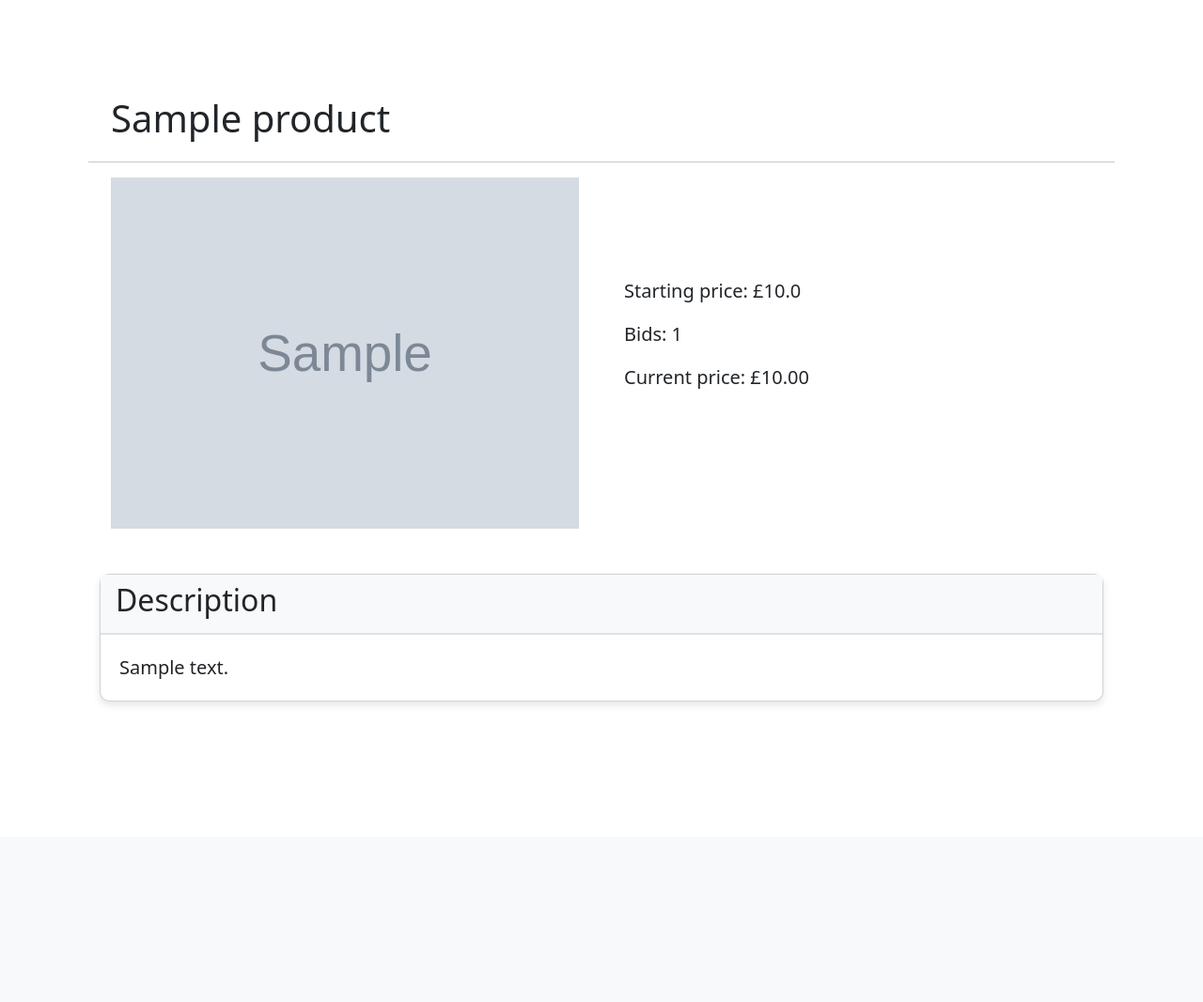
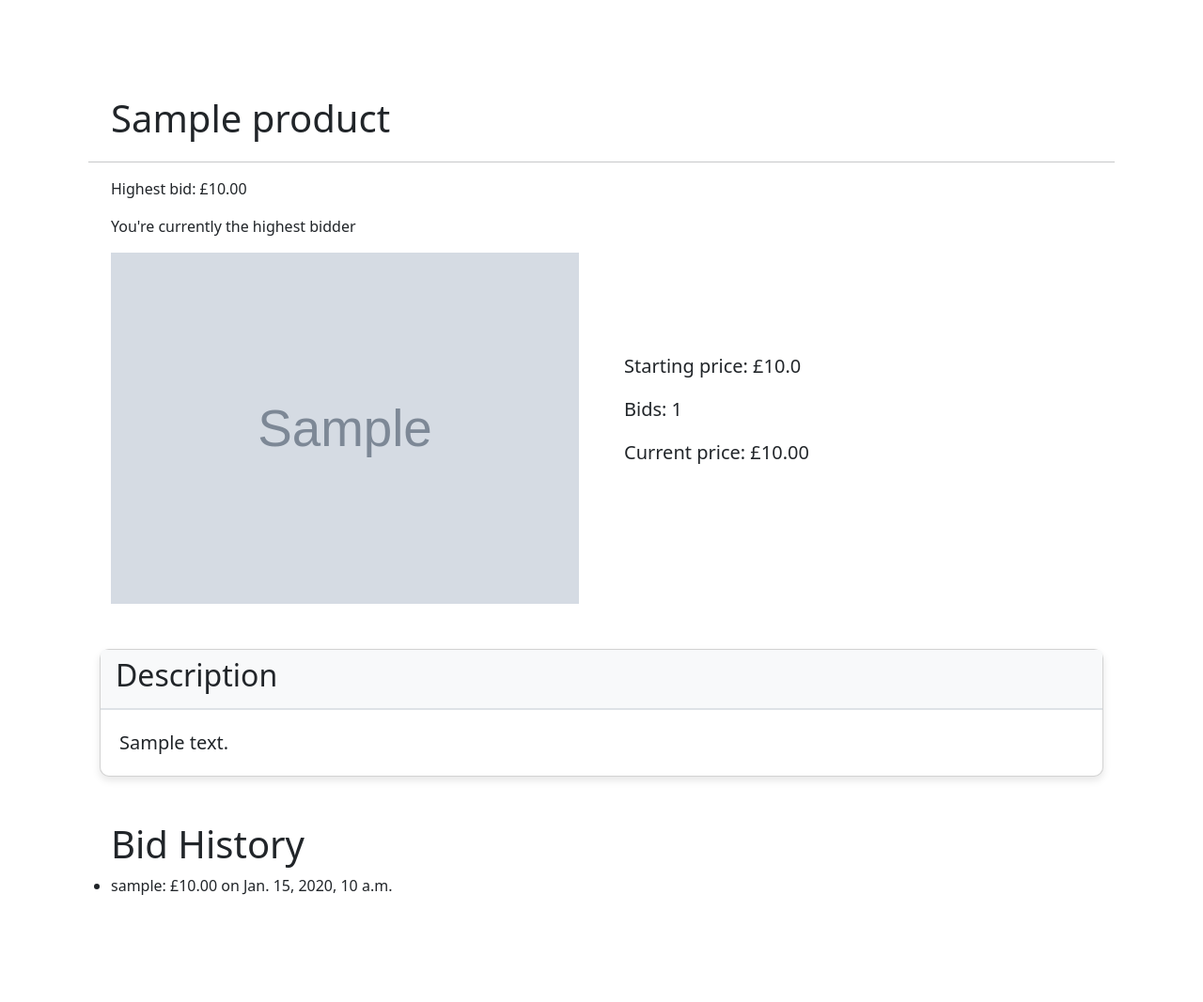
Before and after one commit to diegorbb/bid4it, a Django app: page /product/1 in a window 1280 px wide. Shown: the part 62-1129 px from the top of the page at 94% size. Before the commit the page ends 811 px from the top, so only its background shows below. Run offline with Django 5.2, Linux system fonts and the light colour scheme; a user stored in the database is signed in; tables that the repository leaves empty hold one stand-in row (values such as "Sample post"); grey boxes marked "Sample" are stand-in pictures.

Commit message:
commit 7

```diff
--- a/app/templates/app/home.html
+++ b/app/templates/app/home.html
@@ -5,12 +5,13 @@
 {% include 'header.html' %}
 
 <section class="py-5">
+    <h1 class="fancy-heading">
+        <i class="fas fa-star"></i> Latest Products Added <i class="fas fa-star"></i>
+    </h1>
     <div class="container px-4 px-lg-5 mt-5">
         <div class="row gx-4 gx-lg-5 row-cols-2 row-cols-md-3 row-cols-xl-4 justify-content-center">
             {% include 'app/product_list.html' %}
         </div>
     </div>
 </section>
-
-
 {% endblock content %}
--- a/app/templates/app/product_list.html
+++ b/app/templates/app/product_list.html
@@ -10,7 +10,7 @@
                 <h5 class="fw-bolder">{{ product.product.title }}</h5>
                 <hr>
                 <p>Starting price: £{{ product.product.starting_price }}</p>
-                <p>Highest Bid: {% if product.highest_bid %}£{{ product.highest_bid }}{% else %}No bids yet{% endif %}</p>
+                <p>Highest Bid: {% if product.highest_bid %}£{{ product.highest_bid|floatformat:2 }}{% else %}No bids yet{% endif %}</p>
             </div>
         </div>
         <div class="card-footer p-4 pt-0 border-top-0 bg-transparent">
--- a/app/templates/product/product.html
+++ b/app/templates/product/product.html
@@ -7,6 +7,14 @@
         <div class="row gx-4 gx-lg-5 align-items-center">
             <p class="fs-1">{{ product.title }}</p>
             <hr>
+            {% if highest_bid %}
+            <p>Highest bid: £{{ highest_bid.amount }}</p>
+                {% if highest_bid.user == request.user %}
+                <p>You're currently the highest bidder</p>
+                {% endif %}
+            {% else %}
+            <p>No bids yet.</p>
+            {% endif %}
             <div class="col-md-6"> <!-- Adjust the column width as needed -->
                 <div id="carouselExampleFade" class="carousel slide carousel-fade" data-bs-ride="carousel">
                     <div class="carousel-item active">
@@ -22,7 +30,7 @@
                         <p>Starting price: £{{ product.starting_price }}</p>
                         <p>Bids: {{ bids_count }}</p>
                         {% if highest_bid %}
-                        <p>Current price: £{{ highest_bid }}</p>
+                        <p>Current price: £{{ highest_bid.amount }}</p>
                         {% else %}
                         <p>No bids yet</p>
                         {% endif %}
@@ -58,6 +66,12 @@
                     </div>
                 </div>
             </div>
+            <ul>
+                <h1>Bid History</h1>
+                {% for bid in bids %}
+                    <li>{{ bid.user.username }}: £{{ bid.amount }} on {{ bid.created }}</li>
+                {% endfor %}
+            </ul>
         </div>
     </div>
 </section>
--- a/app/templates/user/user_bids.html
+++ b/app/templates/user/user_bids.html
@@ -14,7 +14,7 @@
         {% for bid in bids %}
         <tbody>
             <tr>
-            <td>{{ bid.item.title }}</td>
+            <td><a href="{% url 'product-page' bid.item.id %}">{{ bid.item.title }}</a></td>
             <td>£{{ bid.amount }}</td>
             <td>{{ bid.created }}</td>
             </tr>
--- a/app/views.py
+++ b/app/views.py
@@ -28,37 +28,19 @@ def home(request):
     return render(request, 'app/home.html', context)
 
 
-# def product_page(request, pk):
-#     product = get_object_or_404(Product, id=pk)
-
-
-#     bids_count = product.bids.count()
-#     highest_bid = product.bids.aggregate(Max('amount'))['amount__max']
-
-#     highest_bid_obj = None
-#     if highest_bid is not None:
-#         highest_bid_obj = product.bids.filter(amount=highest_bid).first()
-
-#     context = {
-#         'product': product,
-#         'highest_bid': highest_bid_obj,
-#         'bids_count': bids_count,
-#     }
-
-#     return render(request, 'product/product.html', context)
-
 def product_page(request, pk):
     product = get_object_or_404(Product, id=pk)
     bids = product.bids.all().order_by('-amount')
     bids_count = product.bids.count()
-    highest_bid = bids.first().amount if bids.exists() else None
+    highest_bid_amount = bids.first().amount if bids.exists() else None
+    highest_bid = bids.first() if bids.exists() else None
     starting_price = product.starting_price
 
     if request.method == 'POST':
         form = BidForm(request.POST)
         if form.is_valid():
             bid = form.cleaned_data['amount']
-            min_bid = starting_price if highest_bid is None else highest_bid + Decimal('2.00')
+            min_bid = starting_price if highest_bid_amount is None else highest_bid_amount + Decimal('2.00')
 
             if bid < min_bid:
                 messages.error(request, f'Your bid must be at least £{min_bid}.')
--- a/static/styles/style.css
+++ b/static/styles/style.css
@@ -59,3 +59,15 @@ html {
 .card-body {
   padding: 20px;
 }
+
+.fancy-heading {
+  font-family: 'Courier New', Courier, monospace;
+  font-size: 2.5rem;
+  background: -webkit-linear-gradient(#007bff, #340086);
+  -webkit-background-clip: text;
+  -webkit-text-fill-color: transparent;
+  text-shadow: 2px 2px 4px rgba(0,0,0,0.2);
+  text-align: center;
+  margin: 40px 0;
+  padding: 10px;
+}
--- a/templates/main.html
+++ b/templates/main.html
@@ -9,6 +9,7 @@
         <title>Shop Homepage - Start Bootstrap Template</title>
         <link href="https://cdn.jsdelivr.net/npm/bootstrap-icons@1.5.0/font/bootstrap-icons.css" rel="stylesheet" />
         <link href="https://cdn.jsdelivr.net/npm/bootstrap@5.3.3/dist/css/bootstrap.min.css" rel="stylesheet" integrity="sha384-QWTKZyjpPEjISv5WaRU9OFeRpok6YctnYmDr5pNlyT2bRjXh0JMhjY6hW+ALEwIH" crossorigin="anonymous">
+        <link rel="stylesheet" href="https://cdnjs.cloudflare.com/ajax/libs/font-awesome/5.15.4/css/all.min.css">
         <link href="{% static 'styles/style.css' %}" rel="stylesheet" />
     </head>
     <body>
```
